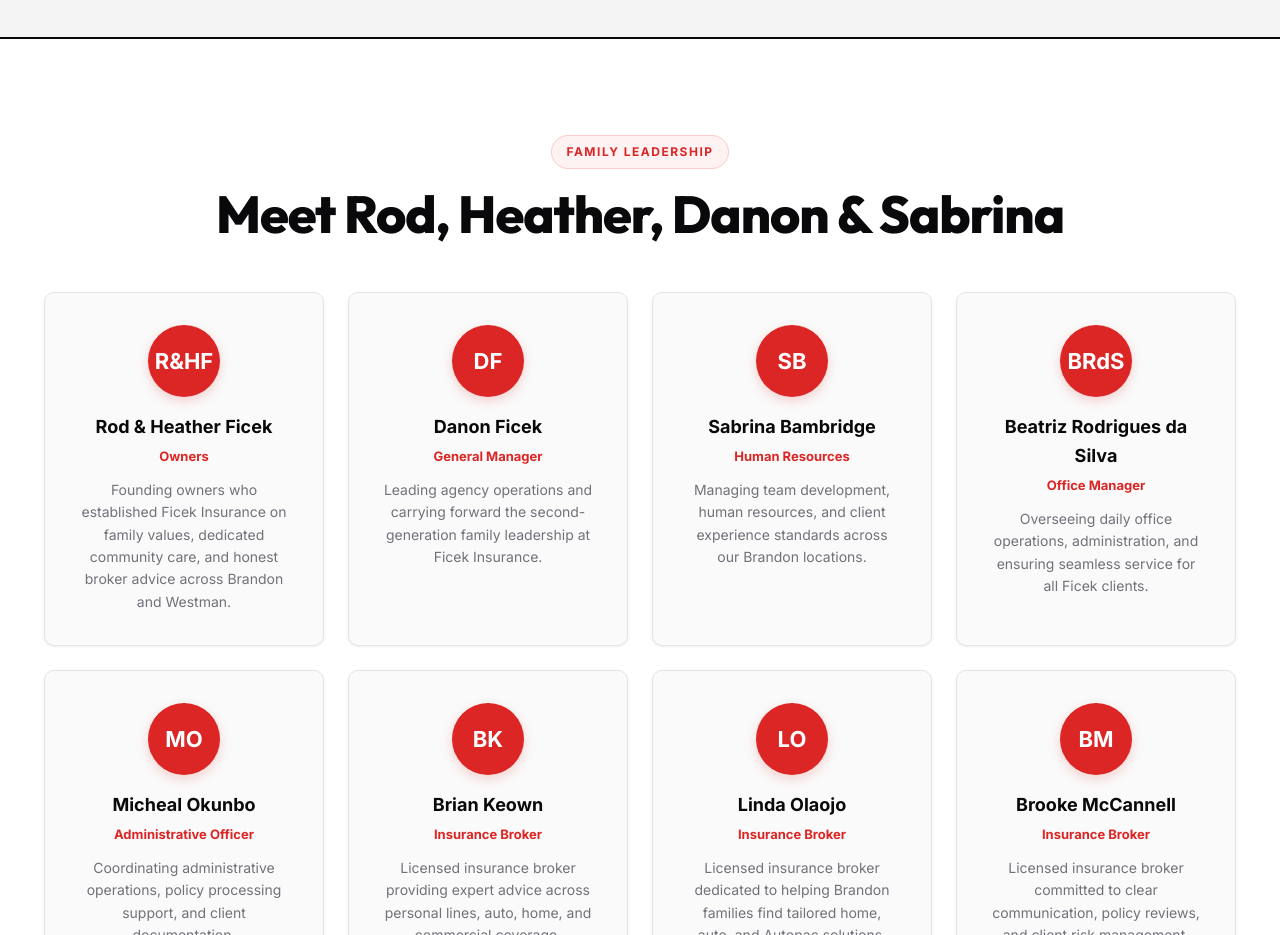
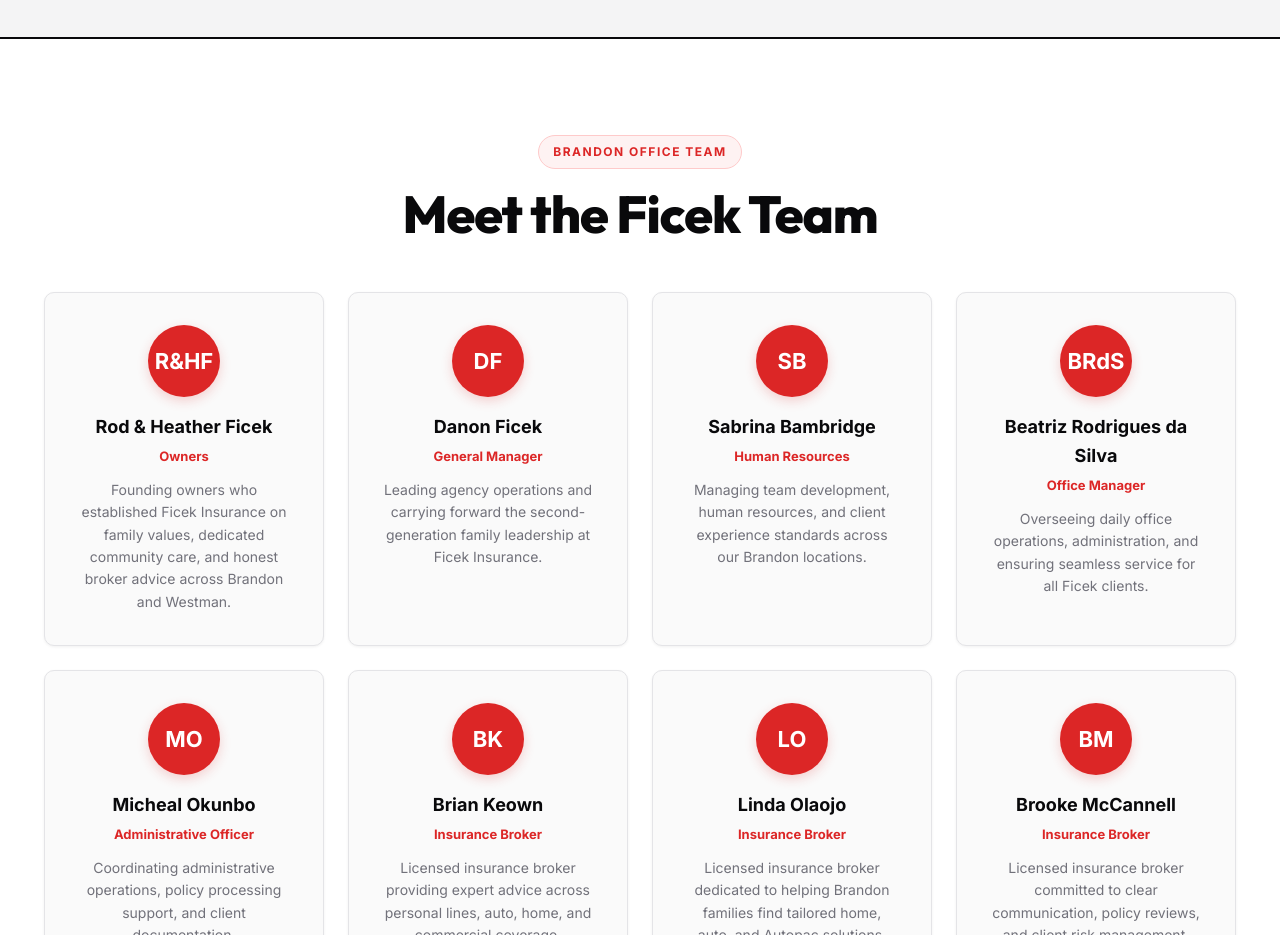
Before and after one commit to austinlmadeit/ficeks, a Next.js app: page /about in a window 1280 px wide. Shown: the part 3060-3995 px from the top of the page. Built offline with nearby package versions, Linux system fonts and the light colour scheme.

Commit message:
fix: update team section title to 'Meet the Ficek Team'

```diff
--- a/app/about/our-team/page.js
+++ b/app/about/our-team/page.js
@@ -87,7 +87,7 @@
 
           <div className="text-center" style={{ marginBottom: '56px' }}>
             <span className="section-tag">Brandon Office Team</span>
-            <h2 className="section-title">Meet Our 12 Licensed Brokers & Executives</h2>
+            <h2 className="section-title">Meet the Ficek Team</h2>
           </div>
 
           <div className="grid-4" style={{ gap: '28px' }}>
--- a/app/about/page.js
+++ b/app/about/page.js
@@ -202,8 +202,8 @@
       <section className="section" style={{ background: '#ffffff' }}>
         <div className="container">
           <div className="text-center" style={{ marginBottom: '48px' }}>
-            <span className="section-tag">Family Leadership</span>
-            <h2 className="section-title">Meet Rod, Heather, Danon & Sabrina</h2>
+            <span className="section-tag">Brandon Office Team</span>
+            <h2 className="section-title">Meet the Ficek Team</h2>
           </div>
 
           <div className="grid-4">
```
